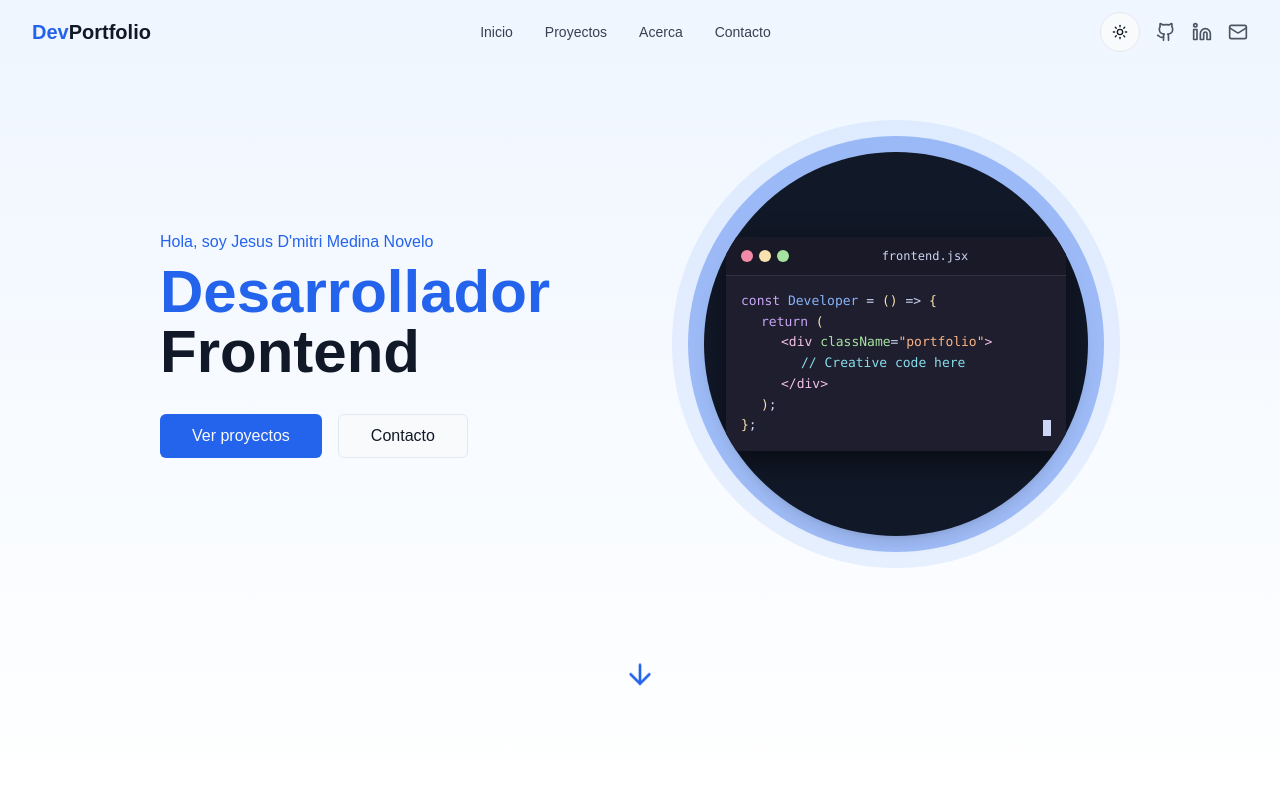
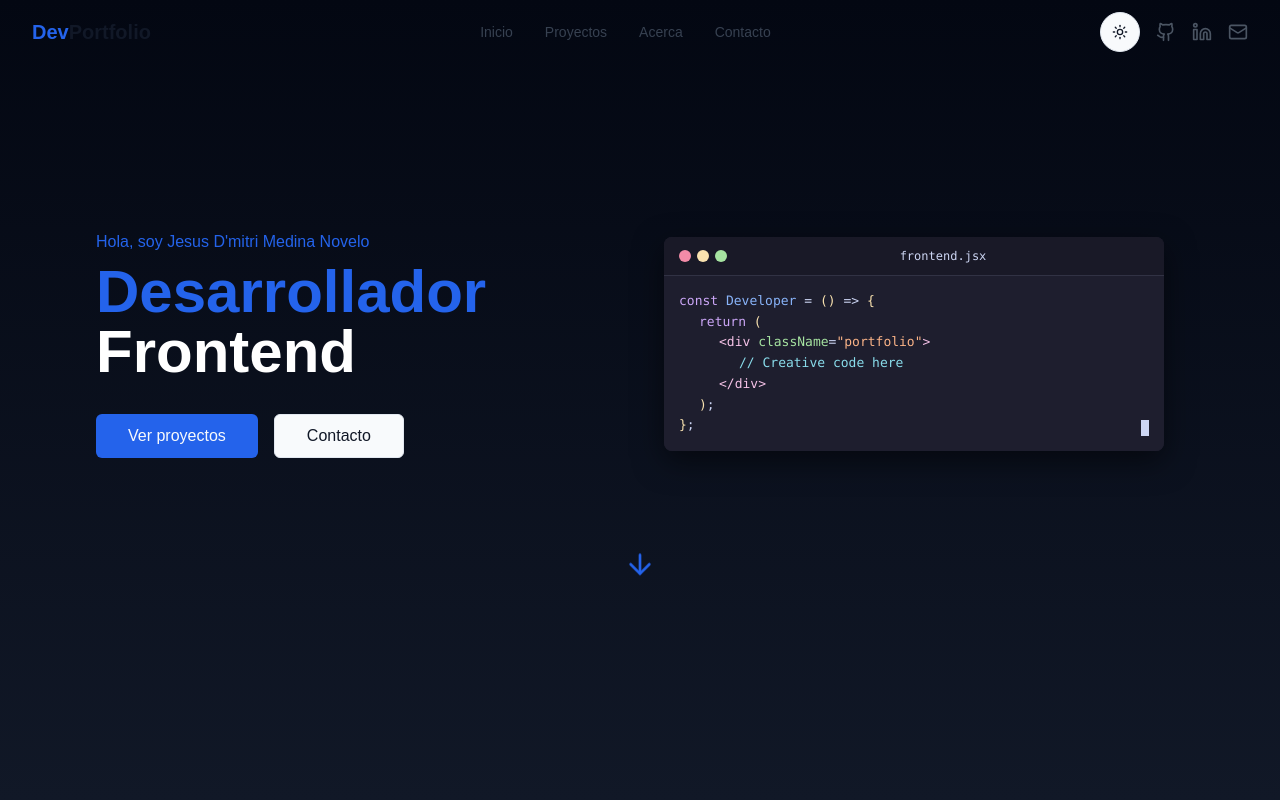
Before and after one commit to DimitriMedNov/portfolio-mednov, a React (Vite) app: page / in a window 1280 px wide. Shown: the top 800 px of the page. Built offline with nearby package versions, Linux system fonts and the light colour scheme.

Commit message:
Refactor: Hero section visual improvements
Remove the circle background, increase the size of the code snippet, and add a hover animation.

```diff
--- a/src/components/HeroSection.tsx
+++ b/src/components/HeroSection.tsx
@@ -8,16 +8,16 @@ const HeroSection = () => {
   return (
     <section
       id="hero"
-      className="min-h-screen flex flex-col justify-center pt-16 pb-12 px-4 bg-gradient-to-b from-blue-50 to-white dark:from-gray-900 dark:to-gray-800"
+      className="min-h-screen flex flex-col justify-center pt-16 pb-12 px-4 bg-gradient-to-b from-gray-950 to-gray-900 dark:from-gray-950 dark:to-gray-900"
     >
-      <div className="container mx-auto max-w-5xl">
+      <div className="container mx-auto max-w-6xl">
         <div className="flex flex-col lg:flex-row items-center justify-between gap-12">
           <div className="flex-1 space-y-8 animate-fade-in-right">
             <div>
               <p className="text-primary font-medium mb-2 animate-fade-in-up" style={{ animationDelay: "0.2s" }}>
                 Hola, soy Jesus D'mitri Medina Novelo
               </p>
-              <h1 className="text-4xl md:text-5xl lg:text-6xl font-bold text-gray-900 dark:text-white animate-fade-in-up" style={{ animationDelay: "0.4s" }}>
+              <h1 className="text-4xl md:text-5xl lg:text-6xl font-bold text-white animate-fade-in-up" style={{ animationDelay: "0.4s" }}>
                 <span className="text-primary">Desarrollador</span> Frontend
               </h1>
             </div>
@@ -36,11 +36,8 @@ const HeroSection = () => {
             </div>
           </div>
 
-          <div className="flex-1 relative aspect-square max-w-md w-full animate-fade-in">
-            <div className="absolute inset-0 bg-blue-500/10 rounded-full"></div>
-            <div className="absolute inset-4 bg-gradient-to-br from-primary/50 to-blue-600/50 rounded-full animate-pulse" style={{ animationDuration: "5s" }}></div>
-            <div className="absolute inset-8 bg-gray-900 dark:bg-gray-800 rounded-full overflow-hidden flex items-center justify-center shadow-lg">
-              <div className="terminal-container">
+          <div className="flex-1 relative w-full max-w-lg lg:max-w-xl animate-fade-in">
+            <div className="terminal-container hover-effect">
               <div className="terminal-header">
                 <div className="terminal-buttons">
                   <span className="terminal-btn red"></span>
@@ -63,7 +60,6 @@ const HeroSection = () => {
             </div>
           </div>
         </div>
-        </div>
 
         <div className="flex justify-center mt-24 animate-bounce">
           <Link to="projects" smooth={true} duration={800} className="cursor-pointer">
--- a/src/index.css
+++ b/src/index.css
@@ -1,3 +1,4 @@
+
 @tailwind base;
 @tailwind components;
 @tailwind utilities;
@@ -105,8 +106,8 @@
 
   /* Terminal styling */
   .terminal-container {
-    width: 90%;
-    max-width: 340px;
+    width: 100%;
+    max-width: 500px;
     background-color: #1e1e2e;
     border-radius: 8px;
     box-shadow: 0 10px 30px rgba(0, 0, 0, 0.5);
@@ -114,6 +115,13 @@
     font-family: 'JetBrains Mono', 'Fira Code', 'Consolas', monospace;
     transform-style: preserve-3d;
     perspective: 500px;
+    transition: all 0.3s ease-in-out;
+  }
+
+  .hover-effect:hover {
+    transform: scale(1.02) translateY(-5px);
+    box-shadow: 0 15px 35px rgba(59, 130, 246, 0.2);
+    border: 1px solid rgba(59, 130, 246, 0.3);
   }
 
   .terminal-header {
```
Lines whose indentation alone changed are shown as unchanged.
